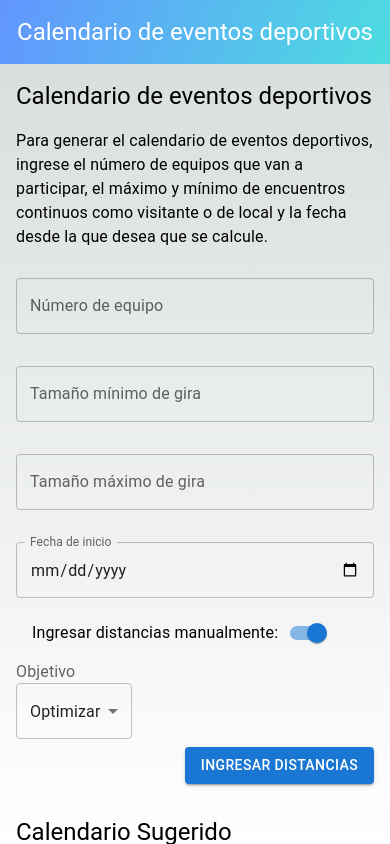
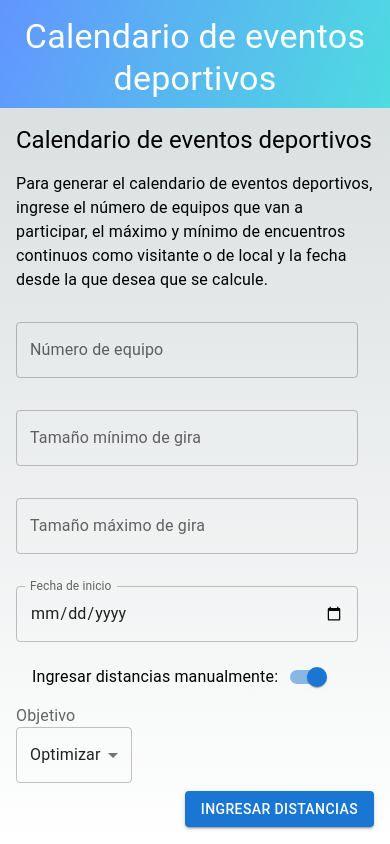
Before and after one commit to fauchx/CalDepF, a Next.js app in the folder CalDepGUIFuentes/: page / in a window 390 px wide. Built offline with nearby package versions, Linux system fonts and the light colour scheme.

Commit message:
ajustes estilos responsive y fondo

```diff
--- a/CalDepGUIFuentes/components/Canva.tsx
+++ b/CalDepGUIFuentes/components/Canva.tsx
@@ -4,9 +4,10 @@ interface CircleProps {
   x: number;
   y: number;
   id: number;
+  color: string;
 }
 
-const Circle: React.FC<CircleProps> = ({ x, y, id }) => (
+const Circle: React.FC<CircleProps> = ({ x, y, id, color }) => (
   <div
     style={{
       position: 'absolute',
@@ -16,7 +17,7 @@ const Circle: React.FC<CircleProps> = ({ x, y, id }) => (
       width: '50px',
       height: '50px',
       borderRadius: '50%',
-      backgroundColor: '#58b8ee',
+      backgroundColor: color,
       display: 'flex',
       alignItems: 'center',
       justifyContent: 'center',
@@ -68,19 +69,23 @@ const Canva: React.FC<CanvaProps> = ({ numeroEquipos, setDistancias }) => {
       x,
       y,
       id: circles.length + 1,
+      color: randomColor(),
     };
 
     setCircles([...circles, newCircle]);
   };
 
+  const randomColor = () => {
+    const letters = '0123456789ABCDEF';
+    let color = '#';
+    for (let i = 0; i < 6; i++) {
+      color += letters[Math.floor(Math.random() * 16)];
+    }
+    return color;
+  };
+
   return (
-    <div
-      style={{
-        position: 'relative',
-        width: '500px',
-        height: '500px',
-        border: '1px solid black',
-      }}
+    <div className='canva'
       onClick={handleClick}
     >
       {circles.map((circle) => (
--- a/CalDepGUIFuentes/components/TresColumnas.tsx
+++ b/CalDepGUIFuentes/components/TresColumnas.tsx
@@ -147,7 +147,7 @@ const TresColumnas: React.FC = () => {
         <div className="tres-columnas">
 
             <div className="tres-columnas-header">
-                <Typography variant="h5" color="white" textAlign="center" gutterBottom>
+                <Typography variant="h4" className='m-0' color="white" textAlign="center" gutterBottom>
                     Calendario de eventos deportivos
                 </Typography>
             </div>
@@ -317,7 +317,7 @@ const TerceraColumna: React.FC <{
                 { chargedRequest &&
                     <div className='costo-resultado'>
                         <Typography variant="subtitle1" gutterBottom>
-                            Costo: {costo}
+                            Costo de giras: {costo}
                         </Typography>
                     </div>
                 }
--- a/CalDepGUIFuentes/styles/TresColumnas.css
+++ b/CalDepGUIFuentes/styles/TresColumnas.css
@@ -1,4 +1,6 @@
-  .tres-columnas{
+@import url('./globals.css');
+
+.tres-columnas{
     display: flex;
     flex-direction: column;
     justify-content: space-between;
@@ -7,6 +9,12 @@
     box-shadow: 0 0 30px rgba(52, 52, 52, 0.5);
     border-radius: 13px;
     overflow: hidden;
+    background: linear-gradient(
+      to bottom,
+      transparent,
+      rgb(var(--background-end-rgb))
+    )
+    rgb(var(--background-start-rgb));
   }
 
   .tres-columnas-header{
@@ -40,6 +48,7 @@
     gap: 0.5rem;
     overflow-y: auto;
     height: 60%;
+    padding-right: 1rem;
   }
 
   .boton-distancias {
@@ -59,7 +68,13 @@
     padding: 15px;
     overflow-y: auto;
   }
-
+  .canva{
+    width: 450px;
+    height: 450px;
+    position: relative;
+    border: 1px solid black;
+    overflow: hidden;
+  }
   .distancia-item {
     display: flex;
     align-items: center;
@@ -139,7 +154,7 @@
     background-color: rgba(88, 184, 238, 0.17);
   }
 
-  @media (max-width: 900px) {
+  @media (max-width: 1200px) {
     body{
       width: 100%;
       margin: 0;
@@ -159,10 +174,18 @@
     }
     .primera-columna{
       height: auto;
+      flex: initial;
     }
     .parametros-equipos{
       height: auto;
       overflow-y: initial;
+    }
+    .segunda-columna{
+      height: auto;
+      flex: initial;
+    }
+    .canva{
+      width: 100%;
     }
     .columnas{
       height: auto;
--- a/CalDepGUIFuentes/styles/globals.css
+++ b/CalDepGUIFuentes/styles/globals.css
@@ -16,6 +16,7 @@ body {
       rgb(var(--background-end-rgb))
     )
     rgb(var(--background-start-rgb));
+  background-image: url('../public/background-clear.svg');
 }
 
 #__next {
```
Also changed, not shown: CalDepGUIFuentes/public/background-clear.svg (added).
